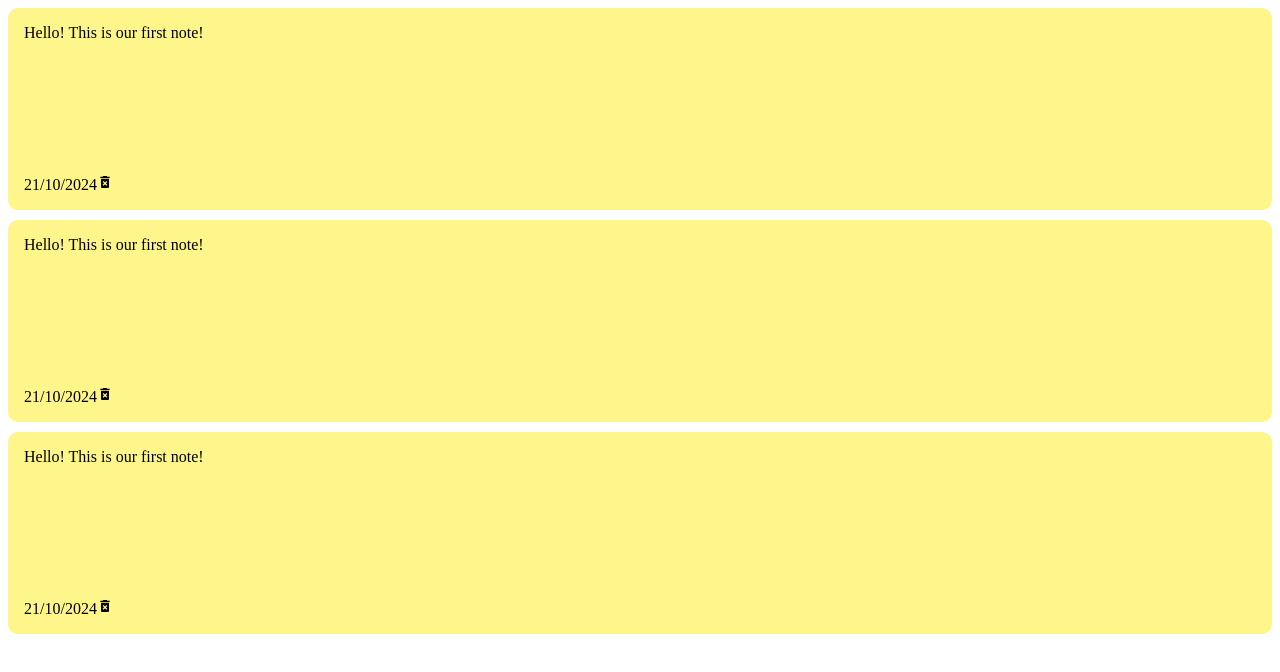
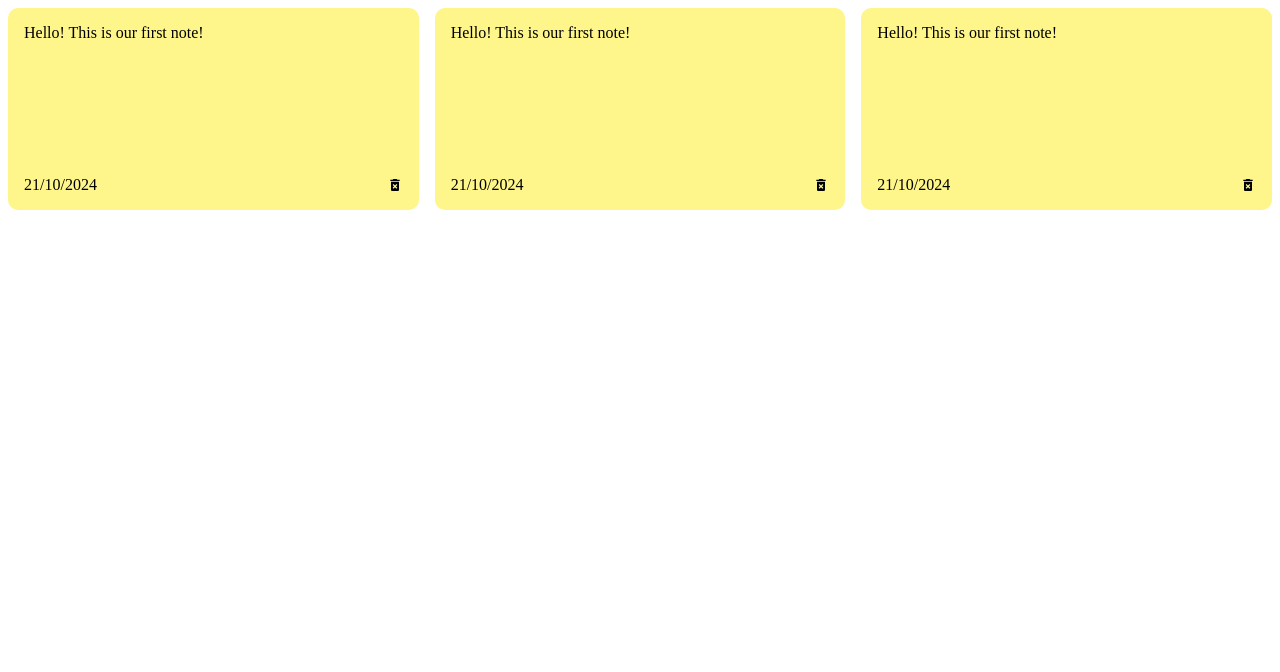
Before and after one commit to kathrynhoule/notes-app-react, a React (Vite) app: page / in a window 1280 px wide. Shown: the top 672 px of the page. Built offline with nearby package versions, Linux system fonts and the light colour scheme.

Commit message:
adds styling for notes and notes list

```diff
--- a/src/App.css
+++ b/src/App.css
@@ -8,3 +8,15 @@
      padding: 1rem;
      min-height: 170px;
 }
+
+.note-footer {
+     display: flex;
+     align-items: center;
+     justify-content: space-between;
+}
+
+.notes-list {
+     display: grid;
+     gap: 1rem;
+     grid-template-columns: repeat(auto-fit, minmax(250px, 1fr));
+}
```
